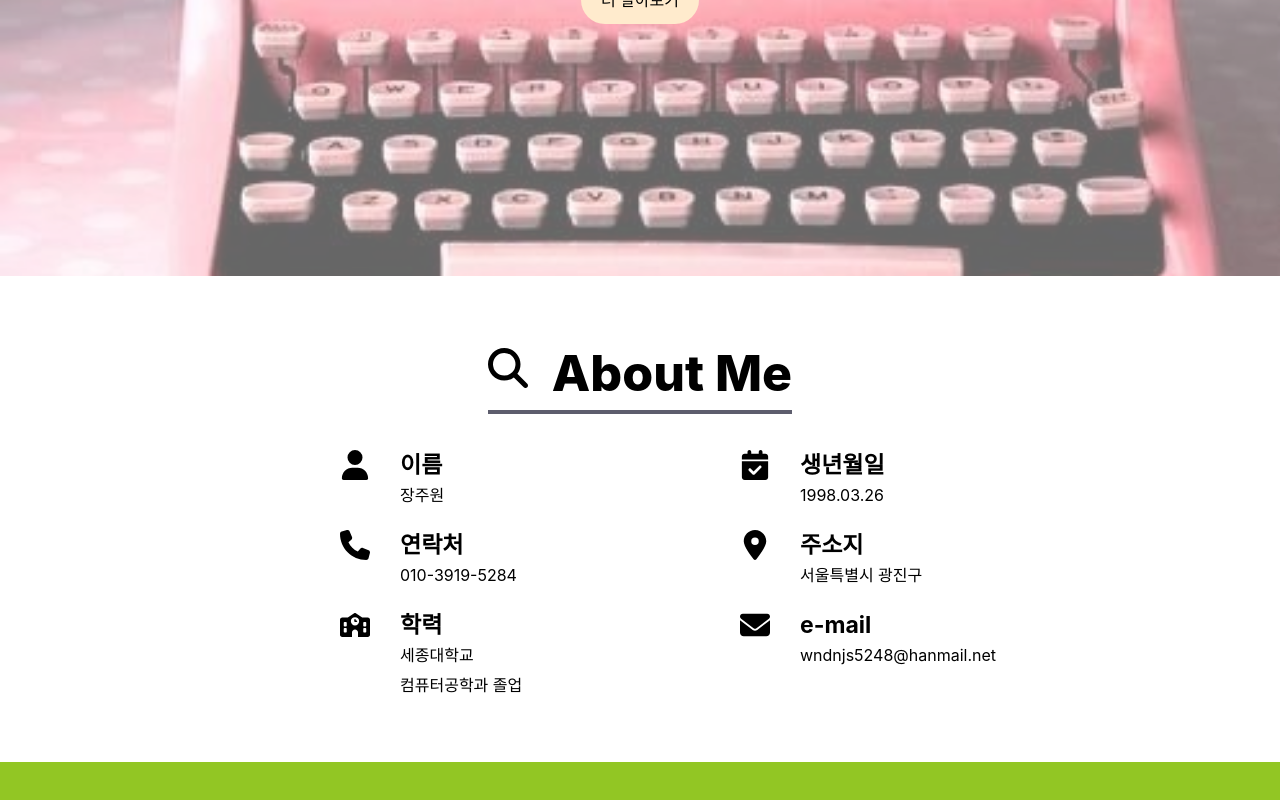
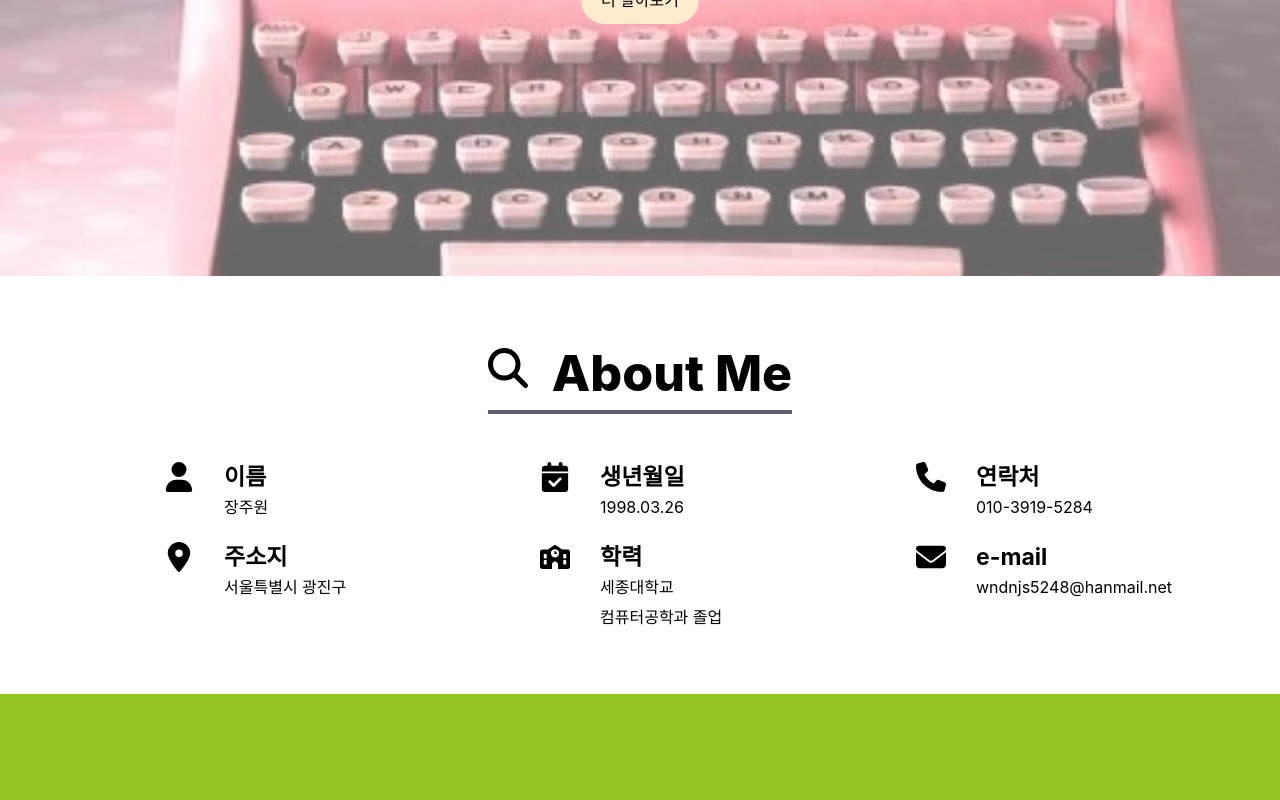
Before and after one commit to juwon98/portfolio, a React (Create React App) app: page / in a window 1280 px wide. Shown: the part 424-1224 px from the top of the page. Built offline with nearby package versions, Linux system fonts and the light colour scheme; a web font is replaced by a local one.

Commit message:
refactor: Edit aboutme wrap (max-width)

```diff
--- a/src/App.jsx
+++ b/src/App.jsx
@@ -56,7 +56,7 @@ function App() {
               />
               <h2 className="aboutme-title">About Me</h2>
             </div>
-            <Devider style={{ margin: "12px 0px 36px 0px" }} />
+            <Devider style={{ margin: "12px 0px 48px 0px" }} />
           </div>
           <div className="aboutme-infos-container">
             <div className="aboutme-info-wrapper">
--- a/src/App.scss
+++ b/src/App.scss
@@ -90,12 +90,12 @@
       .aboutme-infos-container {
         display: flex;
         justify-content: center;
-        width: 800px;
+        max-width: 1128px;
         flex-wrap: wrap;
 
         .aboutme-info-wrapper {
           display: flex;
-          margin: 0px 100px 0px 100px;
+          margin: 0px 88px 0px 88px;
           width: 200px;
           height: 80px;
 
```
